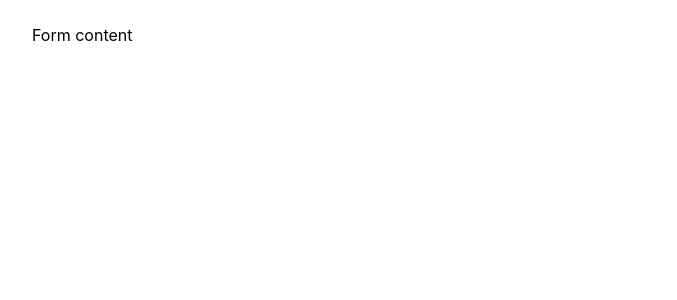
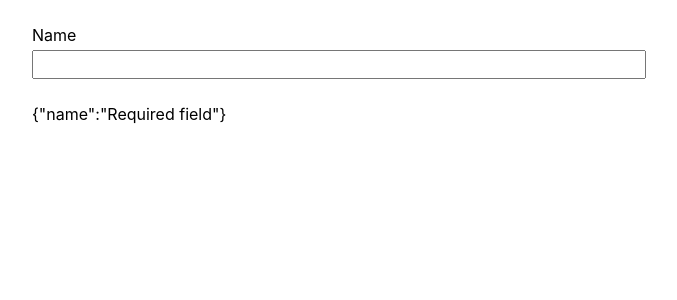
Before and after one commit to kharioki/react-forms, a React (Create React App) app: page / in a window 1280 px wide. Shown: the top 300 px of the page, without its empty margins (308-985 px from the left). Built offline with nearby package versions, Linux system fonts and the light colour scheme.

Commit message:
react form and validate

```diff
--- a/src/VanillaForm.jsx
+++ b/src/VanillaForm.jsx
@@ -1,5 +1,38 @@
-import React from 'react';
+import React, { useState, useEffect } from 'react';
 
+function validate(values) {
+  let errors = {};
+
+  if (!values.name) {
+    errors.name = 'Required field';
+  }
+
+  return errors;
+}
 export default function VanillaForm() {
-  return <form>Form content</form>;
+  const [name, setName] = useState('');
+  const [errors, setErrors] = useState({});
+
+  useEffect(() => {
+    setErrors(validate({ name }));
+  }, [name]);
+
+  return (
+    <form>
+      <div className="input-row">
+        <label htmlFor="name">Name</label>
+        <input
+          type="text"
+          name="name"
+          id="name"
+          onChange={event => {
+            setName(event.target.value);
+          }}
+          value={name}
+        />
+      </div>
+
+      {JSON.stringify(errors)}
+    </form>
+  );
 }
```
